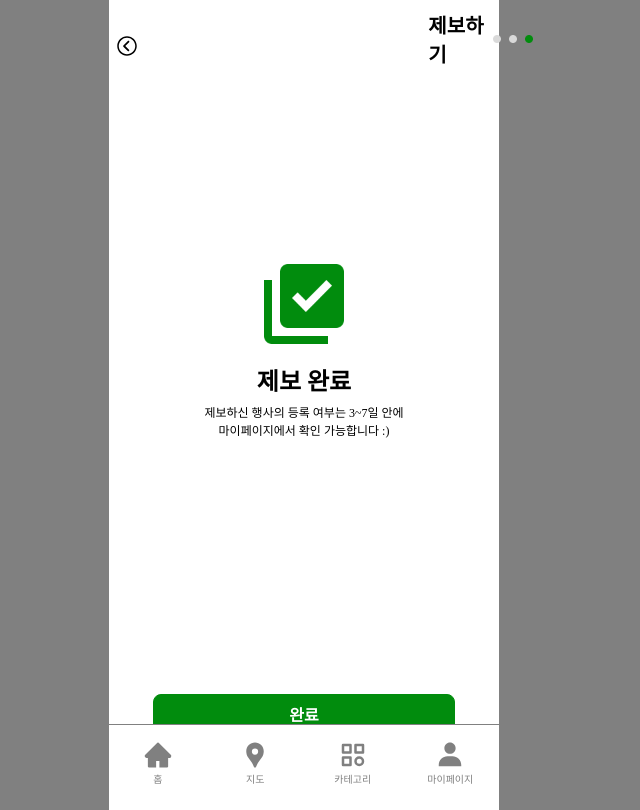
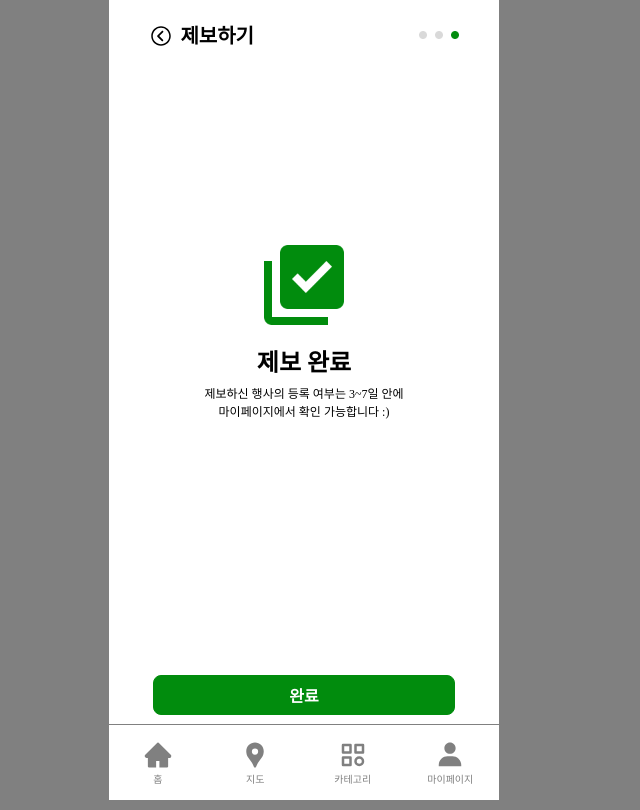
Before and after one commit to okiidokim/FrontEnd, a React (Vite) app in the folder catch-culture-frontend/: page /report3 in a window 1280 px wide. Shown: the whole page, without its empty margins (336-976 px from the left). Built offline with nearby package versions, Linux system fonts and the light colour scheme; a web font is replaced by a local one.

Commit message:
Fix: 제보하기 페이지 - 헤더 디자인 수정

```diff
--- a/catch-culture-frontend/src/components/reportPage/reportHeader/ReportHeader.jsx
+++ b/catch-culture-frontend/src/components/reportPage/reportHeader/ReportHeader.jsx
@@ -6,11 +6,10 @@ import Backitem from '../../Backitem';
 function ReportHeader(props) {
   return (
     <>
+      <Backitem />
       <S.ReportHeader>
-        <S.ReportHeaderLeft>
-          <Backitem />
-          <S.ReportHeaderTitle>제보하기</S.ReportHeaderTitle>
-        </S.ReportHeaderLeft>
+        <S.ReportHeaderTitle>제보하기</S.ReportHeaderTitle>
+
         <S.ReportHeaderPagination src={props.ReportPaginationIcon} />
       </S.ReportHeader>
     </>
--- a/catch-culture-frontend/src/components/reportPage/reportHeader/style.jsx
+++ b/catch-culture-frontend/src/components/reportPage/reportHeader/style.jsx
@@ -3,8 +3,9 @@ import { styled } from 'styled-components';
 export const ReportHeader = styled.div`
   display: flex;
   align-items: center;
-  margin-top: 10px;
-  justify-content: space-between;
+  margin-top: 20px;
+  width: 100%;
+  justify-content: flex-end;
 `;
 
 export const ReportHeaderLeft = styled.div`
@@ -24,4 +25,6 @@ export const ReportHeaderTitle = styled.div`
 export const ReportHeaderPagination = styled.img`
   display: flex;
   width: 40px;
+  margin-right: 40px;
+  margin-left: 165px;
 `;
--- a/catch-culture-frontend/src/pages/reportPage/report2/Report2.jsx
+++ b/catch-culture-frontend/src/pages/reportPage/report2/Report2.jsx
@@ -12,10 +12,9 @@ import ReportHeader from '../../../components/reportPage/reportHeader/ReportHead
 function Report2() {
   return (
     <>
+      {/* 헤더 */}
+      <ReportHeader ReportPaginationIcon={ReportPaginationIcon} />
       <S.ReportWrapper>
-        {/* 헤더 */}
-        <ReportHeader ReportPaginationIcon={ReportPaginationIcon} />
-
         <S.ReportContent>
           <S.ReportRequired>* 는 필수 입력 사항입니다</S.ReportRequired>
           <S.ReportForm>
--- a/catch-culture-frontend/src/pages/reportPage/report2/style.jsx
+++ b/catch-culture-frontend/src/pages/reportPage/report2/style.jsx
@@ -70,6 +70,7 @@ export const ReportEventInput = styled.input`
     border: none;
     outline: 2px solid #71be77;
     border-radius: 3px;
+    color: #018c0d;
   }
 `;
 
@@ -141,5 +142,6 @@ export const ReportEventTextArea = styled.textarea`
     border: none;
     outline: 2px solid #71be77;
     border-radius: 3px;
+    color: #018c0d;
   }
 `;
```
